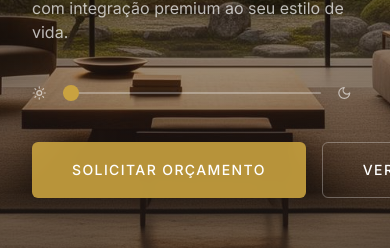
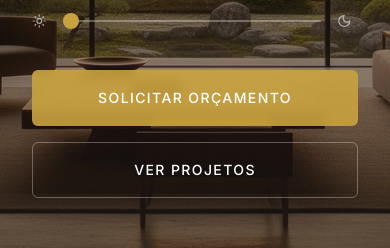
Before and after one commit to ryanmarinhodev/Home3tecnologia-portal, a React (Vite) app: page / in a window 390 px wide. Shown: the part 550-798 px from the top of the page. Built offline with nearby package versions, Linux system fonts and the light colour scheme; no server answers; the HTML template or start-up script is replaced by a standard one.

Commit message:
fix: correcting the flex page buttons

```diff
--- a/src/pages/Index.tsx
+++ b/src/pages/Index.tsx
@@ -99,13 +99,13 @@ const Index = () => {
               initial={{ opacity: 0, y: 20 }}
               animate={{ opacity: 1, y: 0 }}
               transition={{ duration: 1, delay: 0.9 }}
-              className="mt-10 flex gap-4"
+              className="mt-10 flex flex-col sm:flex-row gap-4"
             >
               <Link to="/contato">
-                <Button variant="hero" size="xl">Solicitar Orçamento</Button>
+                <Button variant="hero" size="xl" className="w-full sm:w-auto">Solicitar Orçamento</Button>
               </Link>
               <Link to="/projetos">
-                <Button variant="outlineBrass" size="xl" className="border-card/30 text-card hover:bg-card/10 hover:text-card">
+                <Button variant="outlineBrass" size="xl" className="w-full sm:w-auto border-card/30 text-card hover:bg-card/10 hover:text-card">
                   Ver Projetos
                 </Button>
               </Link>
```
